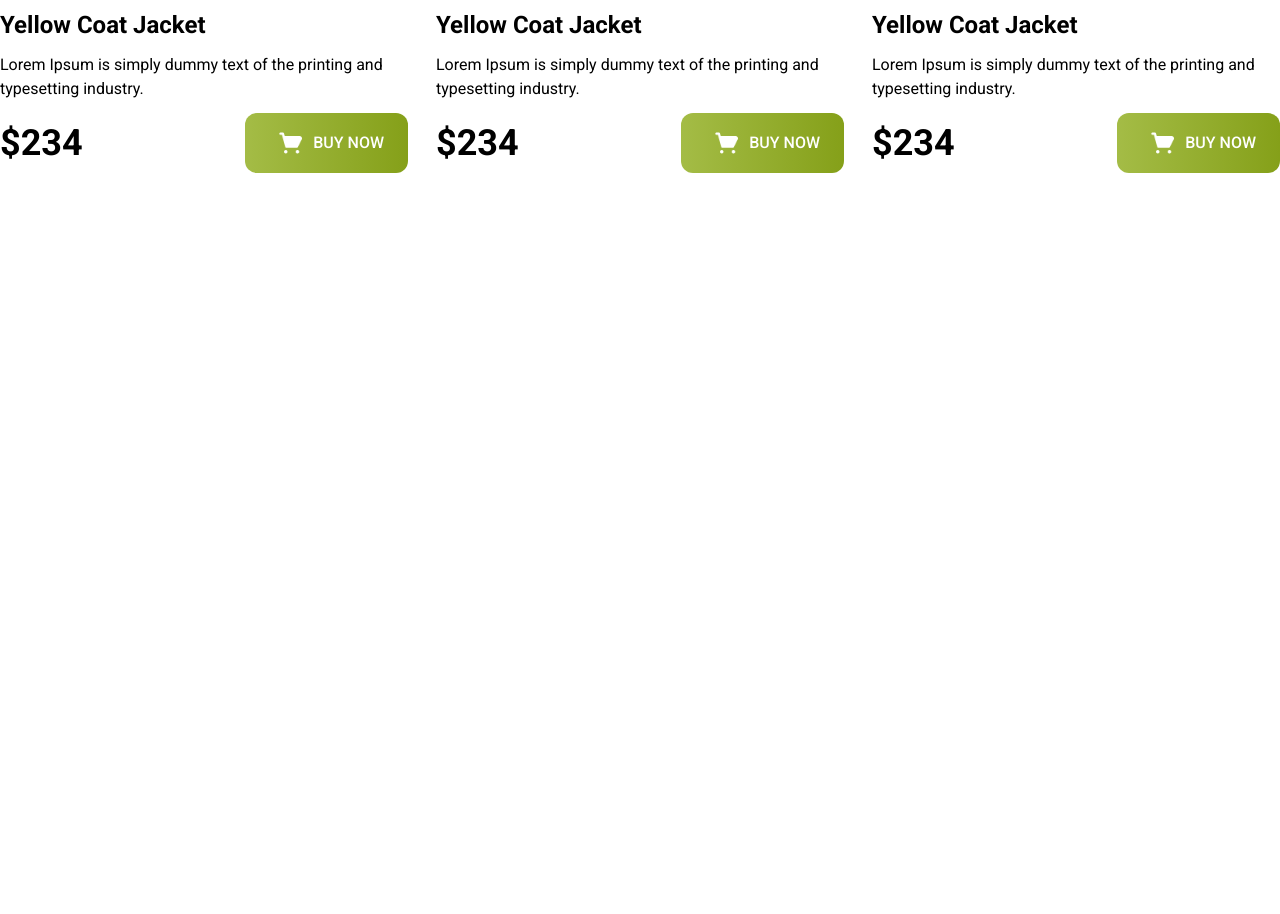
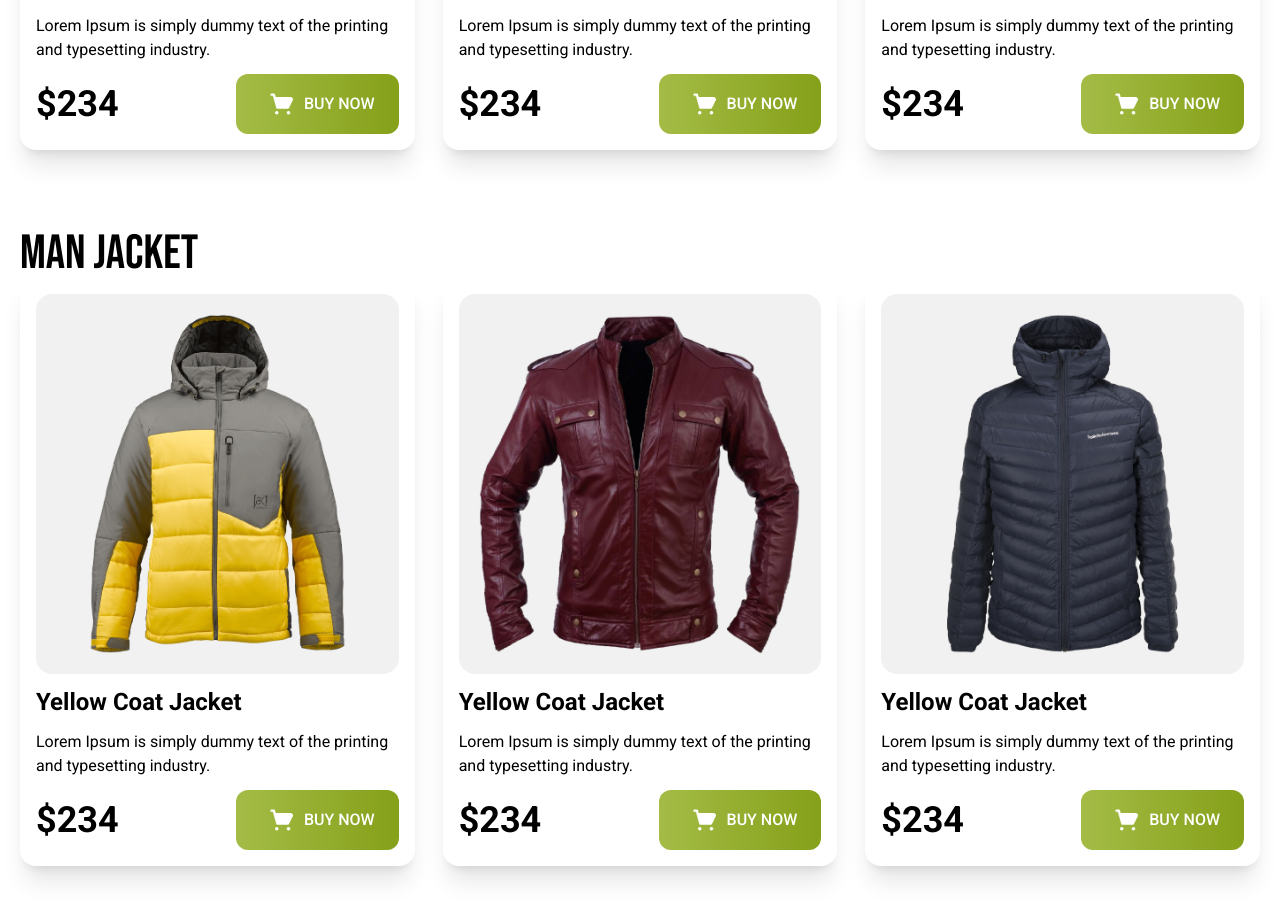
Before and after one commit to TanzilRayhan/Penguin-Fashion, a plain HTML site: page index.html in a window 1280 px wide. Shown: the part 1268-2182 px from the top of the page. Before the commit the page ends 1489 px from the top, so only its background shows below. Drawn offline with nearby package versions, Linux system fonts and the light colour scheme.

Commit message:
Man jacket added

```diff
--- a/index.html
+++ b/index.html
@@ -51,12 +51,12 @@
         </div>
       </div>
     </header>
-    <main class="max-w-7xl mx-auto">
+    <main class="max-w-7xl mx-auto px-5">
       <section class="py-12">
         <h1 class="text-5xl uppercase bebas">W0Man Jacket</h1>
         <div class="grid grid-cols-1 md:grid-cols-2 lg:grid-cols-3 gap-7 roboto">
           <!-- jacket-1 -->
-          <div class="space-y-3">
+          <div class="space-y-3 shadow-xl p-4 rounded-2xl">
             <div class="bg-[#F1F1F1] p-5 rounded-2xl">
               <img src="images/jacket-1.png" alt="" />
             </div>
@@ -79,7 +79,7 @@
             </div>
           </div>
           <!-- jacket-2 -->
-          <div class="space-y-3">
+          <div class="space-y-3 shadow-xl p-4 rounded-2xl">
             <div class="bg-[#F1F1F1] p-5 rounded-2xl">
               <img src="images/jacket-2.png" alt="" />
             </div>
@@ -102,7 +102,7 @@
             </div>
           </div>
           <!-- jacket-3 -->
-          <div class="space-y-3">
+          <div class="space-y-3 shadow-xl p-4 rounded-2xl">
             <div class="bg-[#F1F1F1] p-5 rounded-2xl">
               <img src="images/jacket-3.png" alt="" />
             </div>
@@ -126,6 +126,78 @@
           </div>
         </div>
 
+        <h1 class="text-5xl  mt-20 uppercase bebas">Man Jacket</h1>
+        <div class="grid grid-cols-1 md:grid-cols-2 lg:grid-cols-3 gap-7 roboto">
+          <!-- jacket-1 -->
+          <div class="space-y-3 shadow-xl p-4 rounded-2xl">
+            <div class="bg-[#F1F1F1] p-5 rounded-2xl">
+              <img src="images/jacket-4.png" alt="" />
+            </div>
+            <h3 class="text-2xl font-bold">Yellow Coat Jacket</h3>
+            <p>
+              Lorem Ipsum is simply dummy text of the printing and typesetting
+              industry.
+            </p>
+            <div class="flex justify-between items-center">
+              <h1 class="text-4xl font-black">$234</h1>
+              <button
+                class="py-4 px-6 bg-gradient-to-r from-[#A4BC46] to-[#85A019] rounded-xl uppercase text-white font-medium flex items-center"
+              >
+                <img
+                  class="h-7 px-2"
+                  src="icons/shopping-cart 1.png"
+                  alt=""
+                />Buy Now
+              </button>
+            </div>
+          </div>
+          <!-- jacket-2 -->
+          <div class="space-y-3 shadow-xl p-4 rounded-2xl">
+            <div class="bg-[#F1F1F1] p-5 rounded-2xl">
+              <img src="images/jacket-5.png" alt="" />
+            </div>
+            <h3 class="text-2xl font-bold">Yellow Coat Jacket</h3>
+            <p>
+              Lorem Ipsum is simply dummy text of the printing and typesetting
+              industry.
+            </p>
+            <div class="flex justify-between items-center">
+              <h1 class="text-4xl font-black">$234</h1>
+              <button
+                class="py-4 px-6 bg-gradient-to-r from-[#A4BC46] to-[#85A019] rounded-xl uppercase text-white font-medium flex items-center"
+              >
+                <img
+                  class="h-7 px-2"
+                  src="icons/shopping-cart 1.png"
+                  alt=""
+                />Buy Now
+              </button>
+            </div>
+          </div>
+          <!-- jacket-3 -->
+          <div class="space-y-3 shadow-xl p-4 rounded-2xl">
+            <div class="bg-[#F1F1F1] p-5 rounded-2xl">
+              <img src="images/jacket-6.png" alt="" />
+            </div>
+            <h3 class="text-2xl font-bold">Yellow Coat Jacket</h3>
+            <p>
+              Lorem Ipsum is simply dummy text of the printing and typesetting
+              industry.
+            </p>
+            <div class="flex justify-between items-center">
+              <h1 class="text-4xl font-black">$234</h1>
+              <button
+                class="py-4 px-6 bg-gradient-to-r from-[#A4BC46] to-[#85A019] rounded-xl uppercase text-white font-medium flex items-center"
+              >
+                <img
+                  class="h-7 px-2"
+                  src="icons/shopping-cart 1.png"
+                  alt=""
+                />Buy Now
+              </button>
+            </div>
+          </div>
+        </div>
       </section>
     </main>
     <footer></footer>
```
